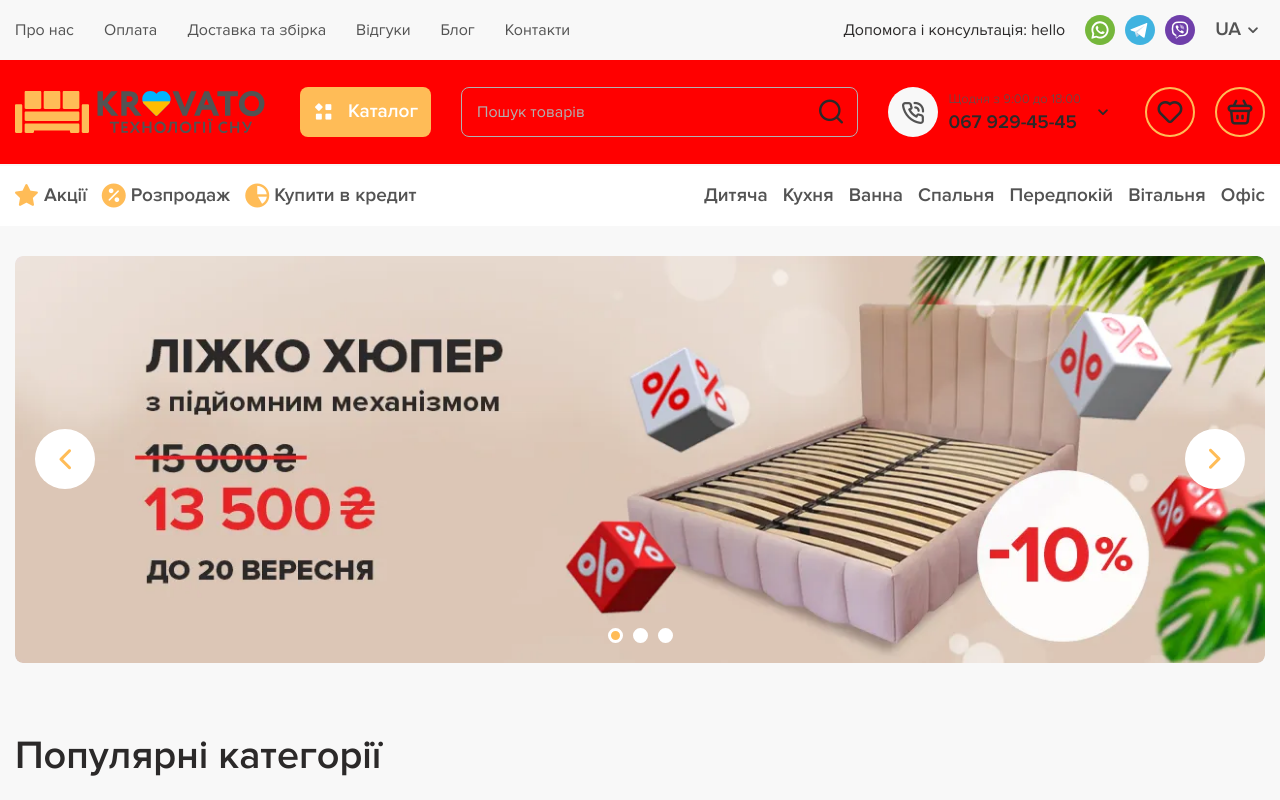
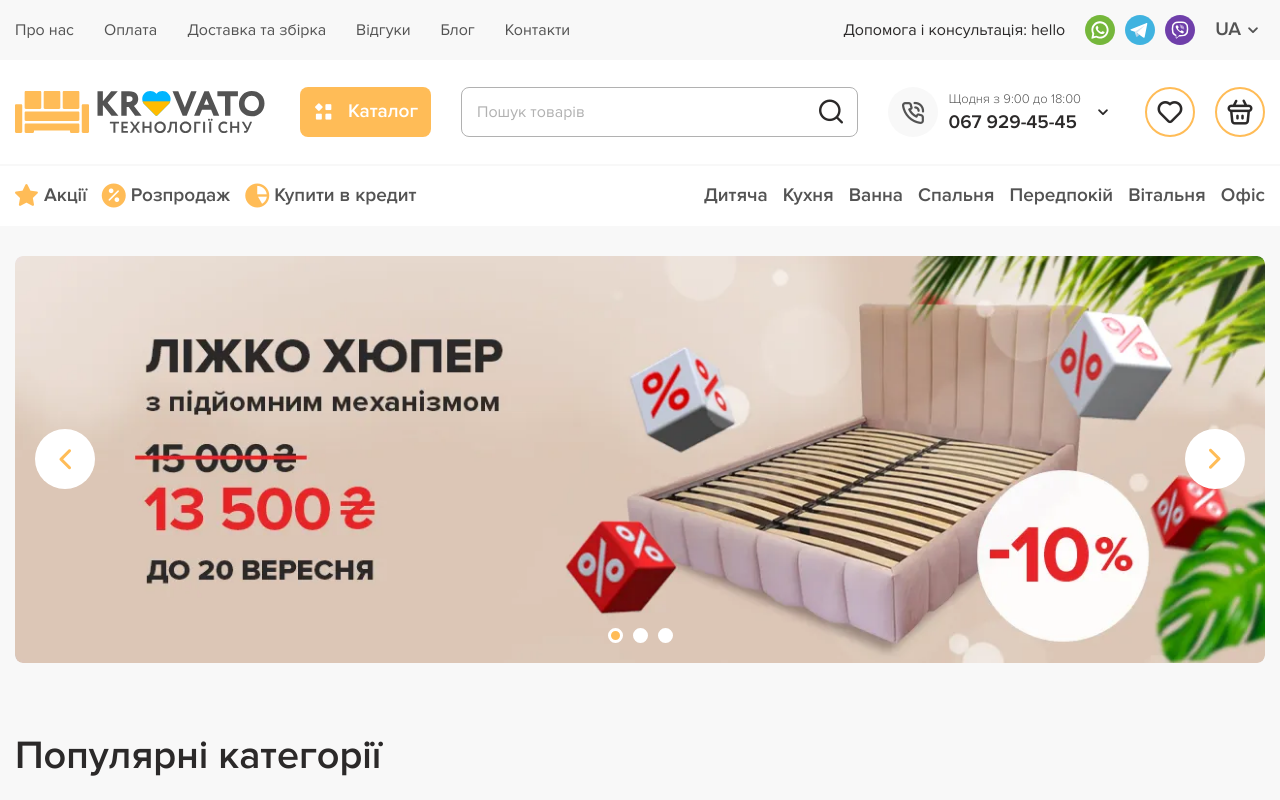
Before and after one commit to Zhuridochka/Krovato, a plain HTML site: page index.html in a window 1280 px wide. Shown: the top 800 px of the page. Drawn offline with nearby package versions, Linux system fonts and the light colour scheme.

Commit message:
background-color .body-header

```diff
--- a/scss/_header.scss
+++ b/scss/_header.scss
@@ -352,12 +352,11 @@
     }
   }
 
-  @media (min-width: 991.98px) and (max-width: 1920px) {
+  @media (min-width: 991.98px) {
     position: sticky;
     inset-block-start: toRem(60);
     inline-size: 100%;
     z-index: 10;
-    background-color: red;
   }
 
   // .body-header__container
```
Also changed, not shown: css/style.css.
